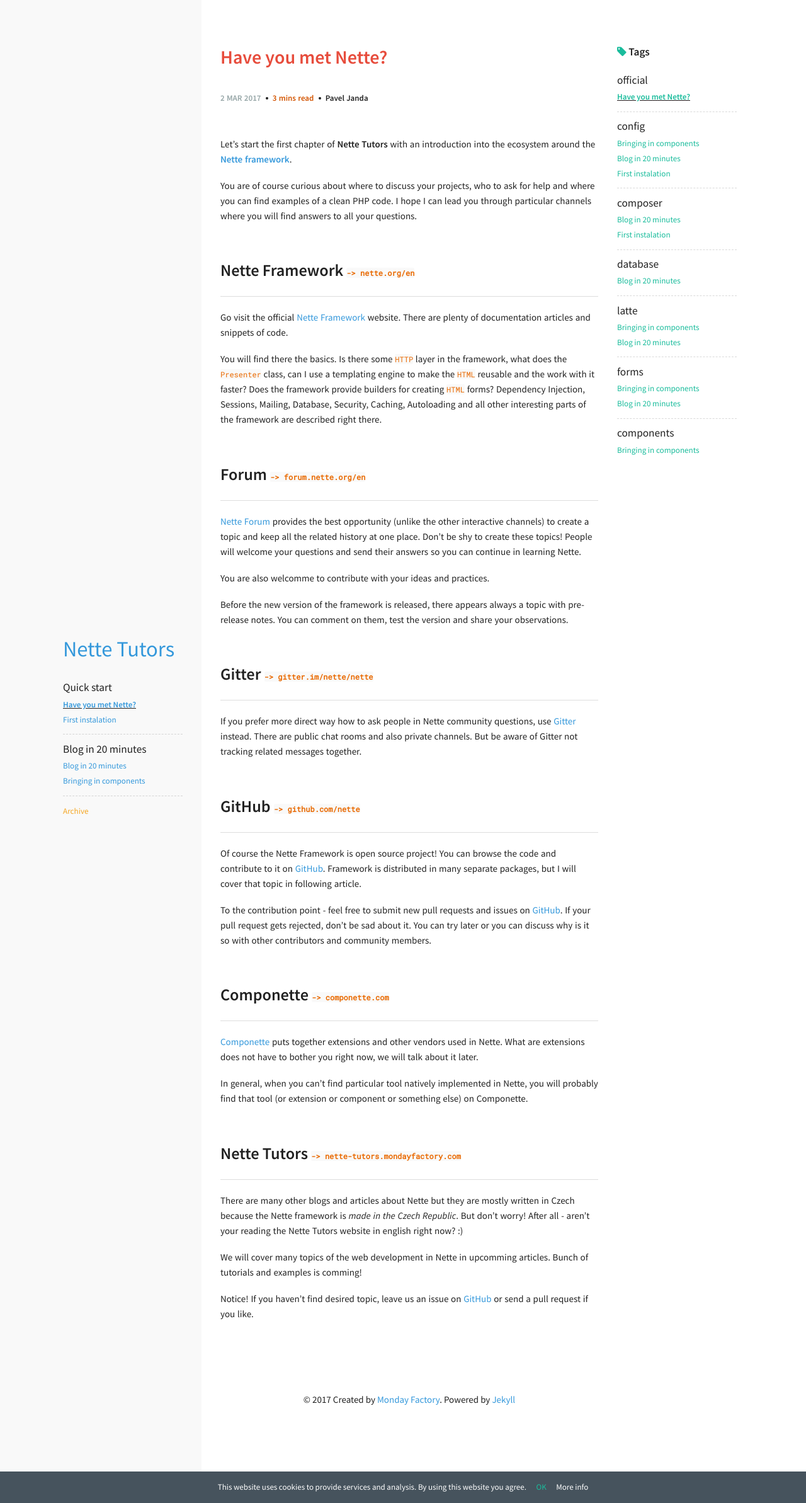
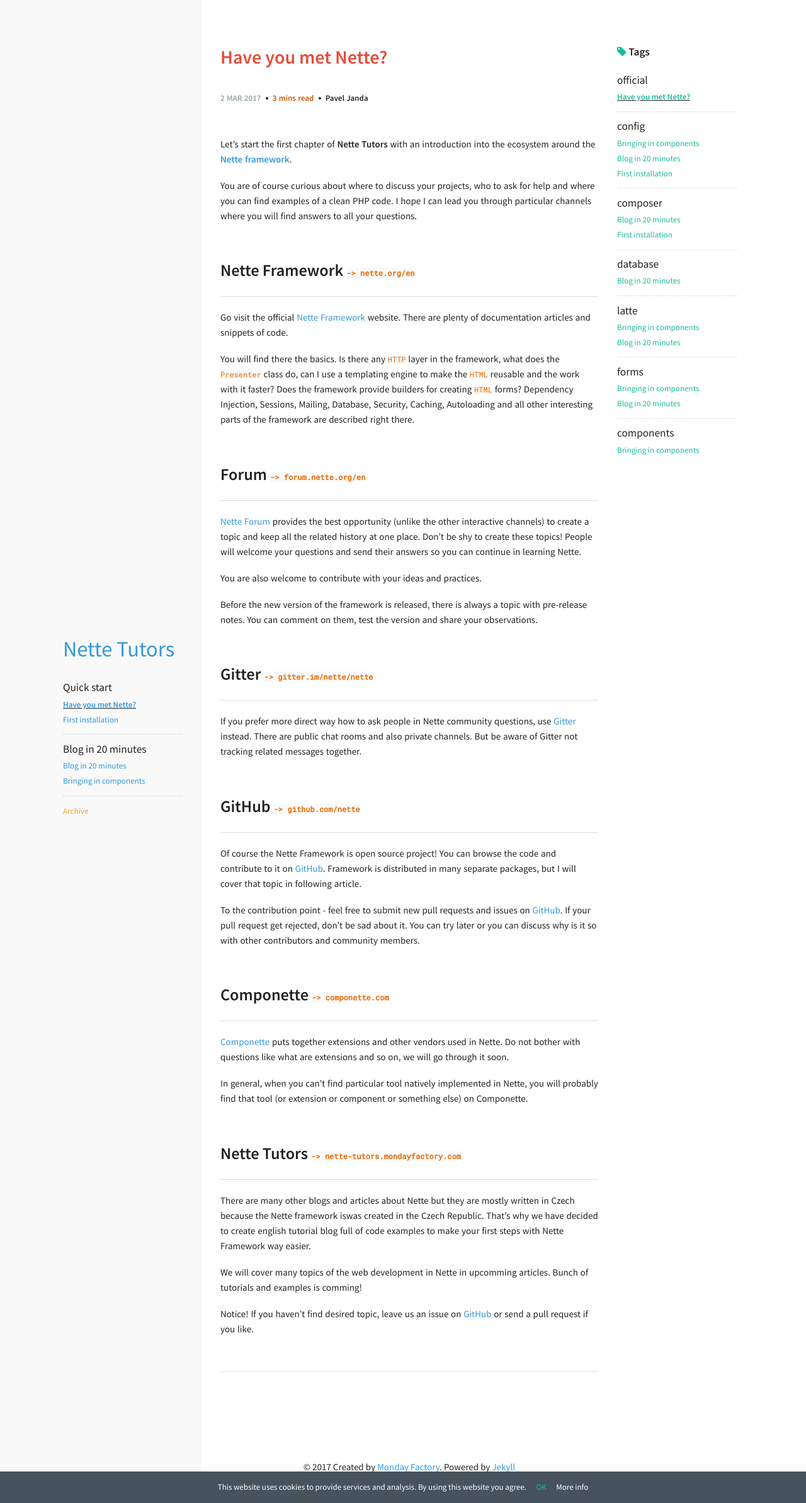
Before and after one commit to monday-factory/nette-tutors, a Jekyll site: the page built from _posts/2017-03-02-have-you-met-nette.md, in a window 1280 px wide. Shown: the whole page at 63% size. Built offline with Jekyll 4.4.1, drawn with Linux system fonts in a browser that asks for light colours; comment, search, counter and statistics services are not loaded.

Commit message:
Text changes, added DISQUS!

```diff
--- a/_layouts/post.html
+++ b/_layouts/post.html
@@ -17,4 +17,28 @@ layout: default
   <article class="post-content">
     {{ content }}
   </article>
+
+	<br><hr>
+
+  {% if page.comments %}
+	<div id="disqus_thread"></div>
+	<script>
+		/**
+		*  RECOMMENDED CONFIGURATION VARIABLES: EDIT AND UNCOMMENT THE SECTION BELOW TO INSERT DYNAMIC VALUES FROM YOUR PLATFORM OR CMS.
+		*  LEARN WHY DEFINING THESE VARIABLES IS IMPORTANT: https://disqus.com/admin/universalcode/#configuration-variables*/
+		/*
+		var disqus_config = function () {
+		this.page.url = PAGE_URL;  // Replace PAGE_URL with your page's canonical URL variable
+		this.page.identifier = PAGE_IDENTIFIER; // Replace PAGE_IDENTIFIER with your page's unique identifier variable
+		};
+		*/
+		(function() { // DON'T EDIT BELOW THIS LINE
+		var d = document, s = d.createElement('script');
+		s.src = 'https://nette-tutors.disqus.com/embed.js';
+		s.setAttribute('data-timestamp', +new Date());
+		(d.head || d.body).appendChild(s);
+		})();
+	</script>
+	<noscript>Please enable JavaScript to view the <a href="https://disqus.com/?ref_noscript">comments powered by Disqus.</a></noscript>
+  {% endif %}
 </div>
--- a/_posts/2017-03-02-have-you-met-nette.md
+++ b/_posts/2017-03-02-have-you-met-nette.md
@@ -17,16 +18,16 @@ You are of course curious about where to discuss your projects, who to ask for h
 
 Go visit the official [Nette Framework][link-nette] website. There are plenty of documentation articles and snippets of code.
 
-You will find there the basics. Is there some `HTTP` layer in the framework, what does the `Presenter` class, can I use a templating engine to make the `HTML` reusable and the work with it faster? Does the framework provide builders for creating `HTML` forms? Dependency Injection, Sessions, Mailing, Database, Security, Caching, Autoloading and all other interesting parts of the framework are described right there.
+You will find there the basics. Is there any `HTTP` layer in the framework, what does the `Presenter` class do, can I use a templating engine to make the `HTML` reusable and the work with it faster? Does the framework provide builders for creating `HTML` forms? Dependency Injection, Sessions, Mailing, Database, Security, Caching, Autoloading and all other interesting parts of the framework are described right there.
 
 
 ## Forum `-> forum.nette.org/en`
 
 [Nette Forum][link-nette-forum] provides the best opportunity (unlike the other interactive channels) to create a topic and keep all the related history at one place. Don't be shy to create these topics! People will welcome your questions and send their answers so you can continue in learning Nette.
 
-You are also welcomme to contribute with your ideas and practices.
+You are also welcome to contribute with your ideas and practices.
 
-Before the new version of the framework is released, there appears always a topic with pre-release notes. You can comment on them, test the version and share your observations.
+Before the new version of the framework is released, there is always a topic with pre-release notes. You can comment on them, test the version and share your observations.
 
 
 ## Gitter `-> gitter.im/nette/nette`
@@ -38,19 +39,19 @@ If you prefer more direct way how to ask people in Nette community questions, us
 
 Of course the Nette Framework is open source project! You can browse the code and contribute to it on [GitHub][link-github]. Framework is distributed in many separate packages, but I will cover that topic in following article.
 
-To the contribution point - feel free to submit new pull requests and issues on [GitHub][link-github]. If your pull request gets rejected, don't be sad about it. You can try later or you can discuss why is it so with other contributors and community members.
+To the contribution point - feel free to submit new pull requests and issues on [GitHub][link-github]. If your pull request get rejected, don't be sad about it. You can try later or you can discuss why is it so with other contributors and community members.
 
 
 ## Componette `-> componette.com`
 
-[Componette][link-componette] puts together extensions and other vendors used in Nette. What are extensions does not have to bother you right now, we will talk about it later.
+[Componette][link-componette] puts together extensions and other vendors used in Nette. Do not bother with questions like what are extensions and so on, we will go through it soon.
 
 In general, when you can't find particular tool natively implemented in Nette, you will probably find that tool (or extension or component or something else) on Componette.
 
 
 ## {{ site.name }} `-> nette-tutors.mondayfactory.com`
 
-There are many other blogs and articles about Nette but they are mostly written in Czech because the Nette framework is *made in the Czech Republic*. But don't worry! After all - aren't your reading the {{ site.name }} website in english right now? :)
+There are many other blogs and articles about Nette but they are mostly written in Czech because the Nette framework iswas created in the Czech Republic. That’s why we have decided to create english tutorial blog full of code examples to make your first steps with Nette Framework way easier.
 
 We will cover many topics of the web development in Nette in upcomming articles. Bunch of tutorials and examples is comming!
 
--- a/_sass/pages/_post.scss
+++ b/_sass/pages/_post.scss
@@ -257,3 +257,7 @@ a.read-more {
     border-color: #5f99cf;
   }
 }
+
+#disqus_thread {
+  margin-top: 3em;
+}
```
Also changed, not shown: other parts of _posts/2017-03-02-have-you-met-nette.md (+1 -0 lines), _posts/2017-03-03-first-installation.md (renamed from _posts/2017-03-03-first-instalation.md, +6 -5 lines), _posts/2017-03-05-blog-in-20-minutes.md (+7 -5 lines), _posts/2017-03-08-bringing-in-components.md (+7 -6 lines).
